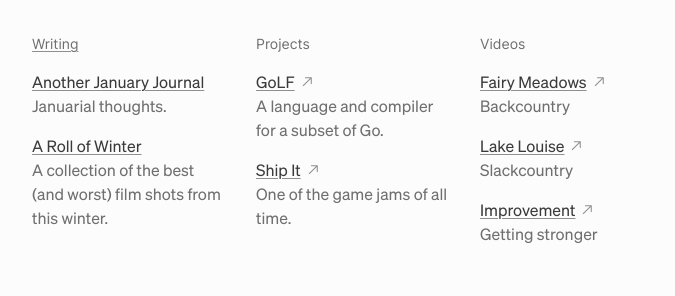
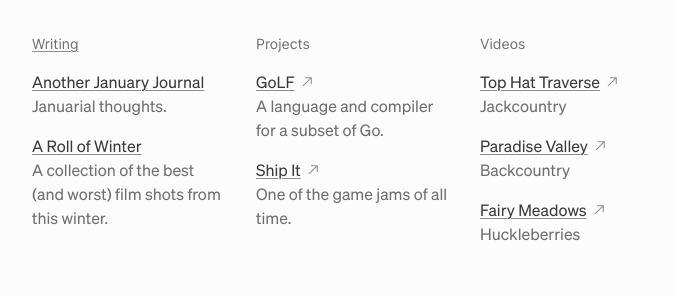
Before and after one commit to joeyvanlierop/joey, a Next.js app: page / in a window 1280 px wide. Shown: the part 290-586 px from the top of the page, without its empty margins (280-955 px from the left). Built offline with nearby package versions, Linux system fonts and the light colour scheme; a web font is replaced by a local one.

Commit message:
Update videos

```diff
--- a/app/page.tsx
+++ b/app/page.tsx
@@ -65,21 +65,21 @@ export default async function Home() {
         </ShowoffSection>
         <ShowoffSection title="Videos">
           <Showoff
-            title="Fairy Meadows"
-            description={"Backcountry"}
-            href={"https://youtu.be/iSd6qFyObP4?si=iUD6VAX_3P88T9Gm"}
+            title="Top Hat Traverse"
+            description={"Jackcountry"}
+            href={"https://youtu.be/f5oOZbnl3K8?si=N8d8HYTKajn23mHx"}
             external
           />
           <Showoff
-            title="Lake Louise"
-            description={"Slackcountry"}
-            href={"https://youtu.be/mALdgkO1vtQ?si=B01csEgAR5vvg-RB"}
+            title="Paradise Valley"
+            description={"Backcountry"}
+            href={"https://youtu.be/18pPzl1_R4Q?si=TX-8LGfHzH8_L1BY"}
             external
           />
           <Showoff
-            title="Improvement"
-            description={"Getting stronger"}
-            href={"https://youtu.be/66ND2IStaTI?si=2Xgp9YKyNLJER4z6"}
+            title="Fairy Meadows"
+            description={"Huckleberries"}
+            href={"https://youtu.be/iSd6qFyObP4?si=iUD6VAX_3P88T9Gm"}
             external
           />
         </ShowoffSection>
--- a/writing/still-alive.mdx
+++ b/writing/still-alive.mdx
@@ -13,7 +13,8 @@ I want all of my work here to be perfect, but the reality is that it burns me ou
 November TODOs:
  - [x] Update mood
  - [x] Update job
- - [x] Update **Today**
+ - [x] Update today
+ - [x] Update videos
  - [ ] Add all the movies I forgor to add
  - [ ] Start working on West Coast Trail
  - [ ] Publish a new writing (maybe a behind the scene of some video, or boardgame writing ala space biff)
```
